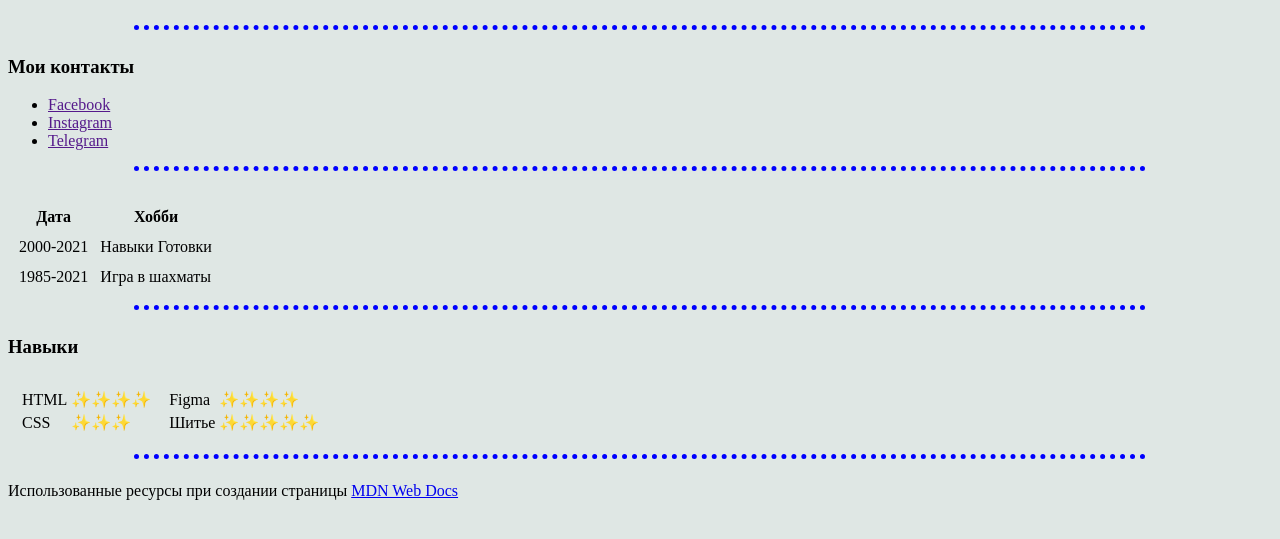
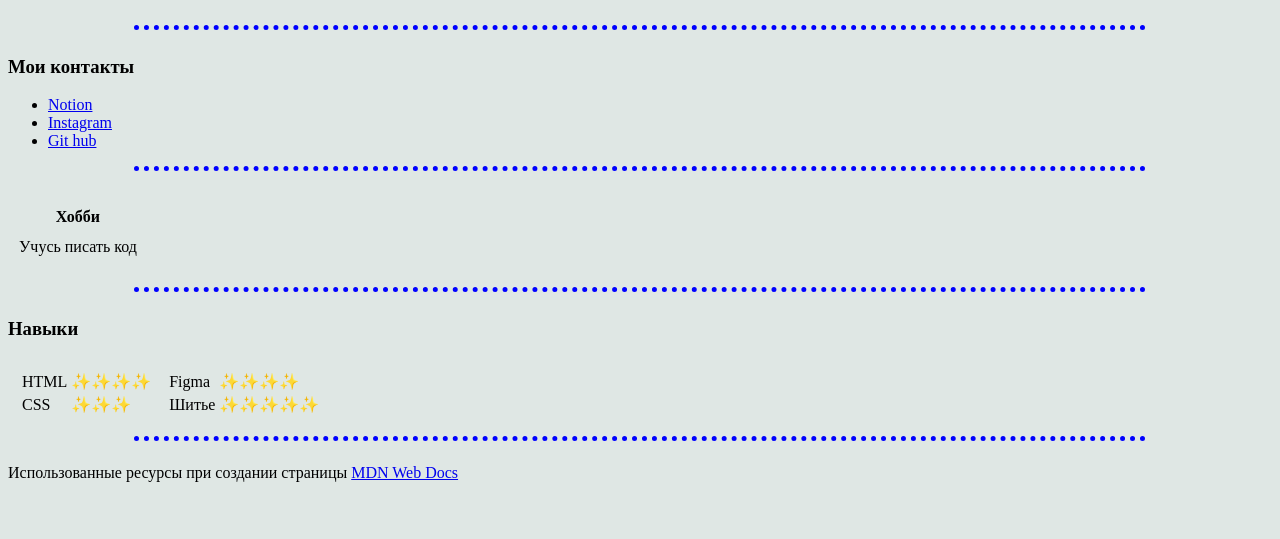
Before and after one commit to zhiide/Portfolio, a plain HTML site: page index.html in a window 1280 px wide. Shown: the part 199-738 px from the top of the page. Drawn offline with Linux system fonts and the light colour scheme.

Commit message:
рррр

```diff
--- a/index.html
+++ b/index.html
@@ -47,27 +47,24 @@
     <hr>
     <h3>Мои контакты</h3>
     <ul>
-        <li><a href="">Facebook</a></li>
-        <li><a href="">Instagram</a></li>
-        <li><a href="">Telegram</a></li>
-    </ul>
+        <li><a href="https://boggy-waiter-4c4.notion.site/zhiidegul-nurbaeva-kk-gmail-com-da4d0d2e78444cd8b00af6f78720690a">Notion</a></li>
+        <li><a href="https://www.instagram.com/zhiidegul.nur/?hl=ru">Instagram</a></li>
+        <li><a href="https://github.com/zhiide">Git hub</a></li></ul>
     <hr>
     <h3></h3>
     <table cellspacing="10">
         <thead>
             <tr>
-                <th>Дата</th>
                 <th>Хобби</th>
             </tr>
         </thead>
         <tbody>
             <tr>
-                <td>2000-2021</td>
-                <td>Навыки Готовки</td>
+                <td>Учусь писать код</td>
             </tr>
             <tr>
-                <td>1985-2021</td>
-                <td>Игра в шахматы</td>
+                <td></td>
+                <td></td>
             </tr>
         </tbody>
     </table>
```
